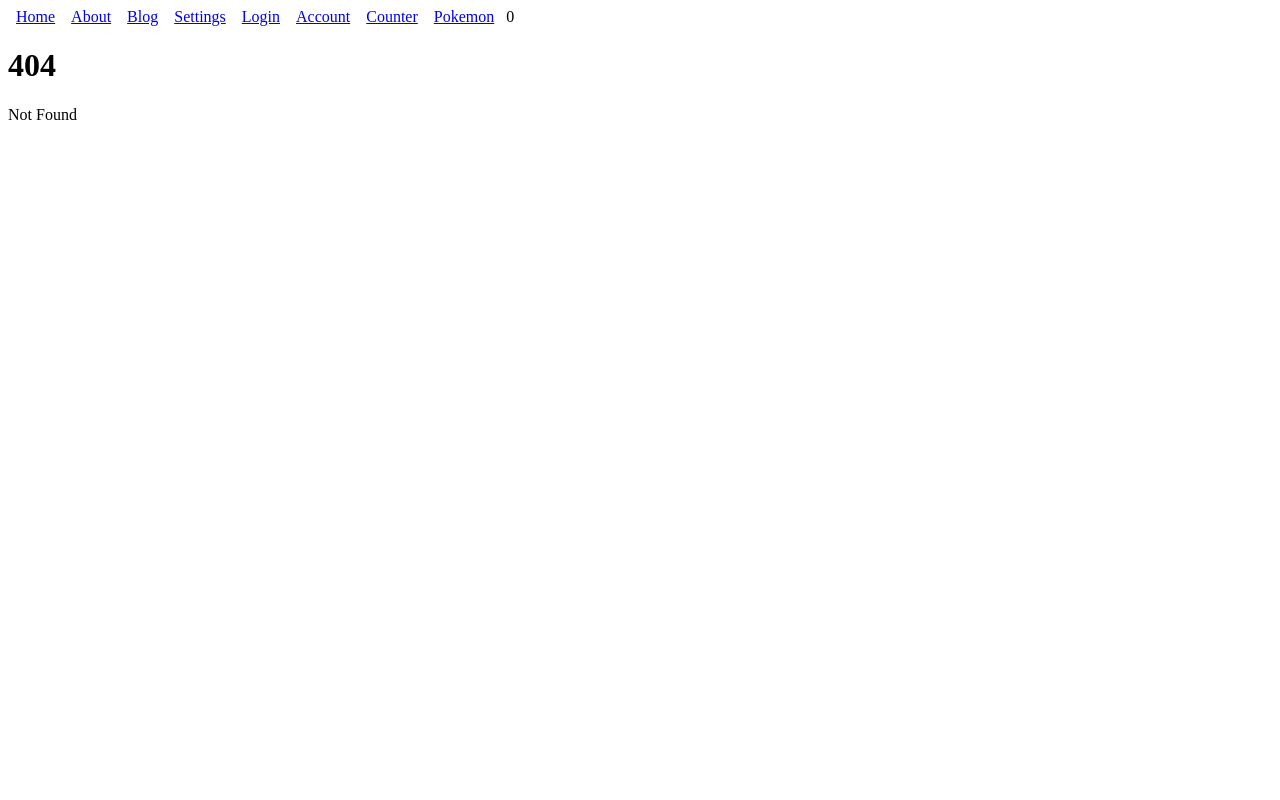
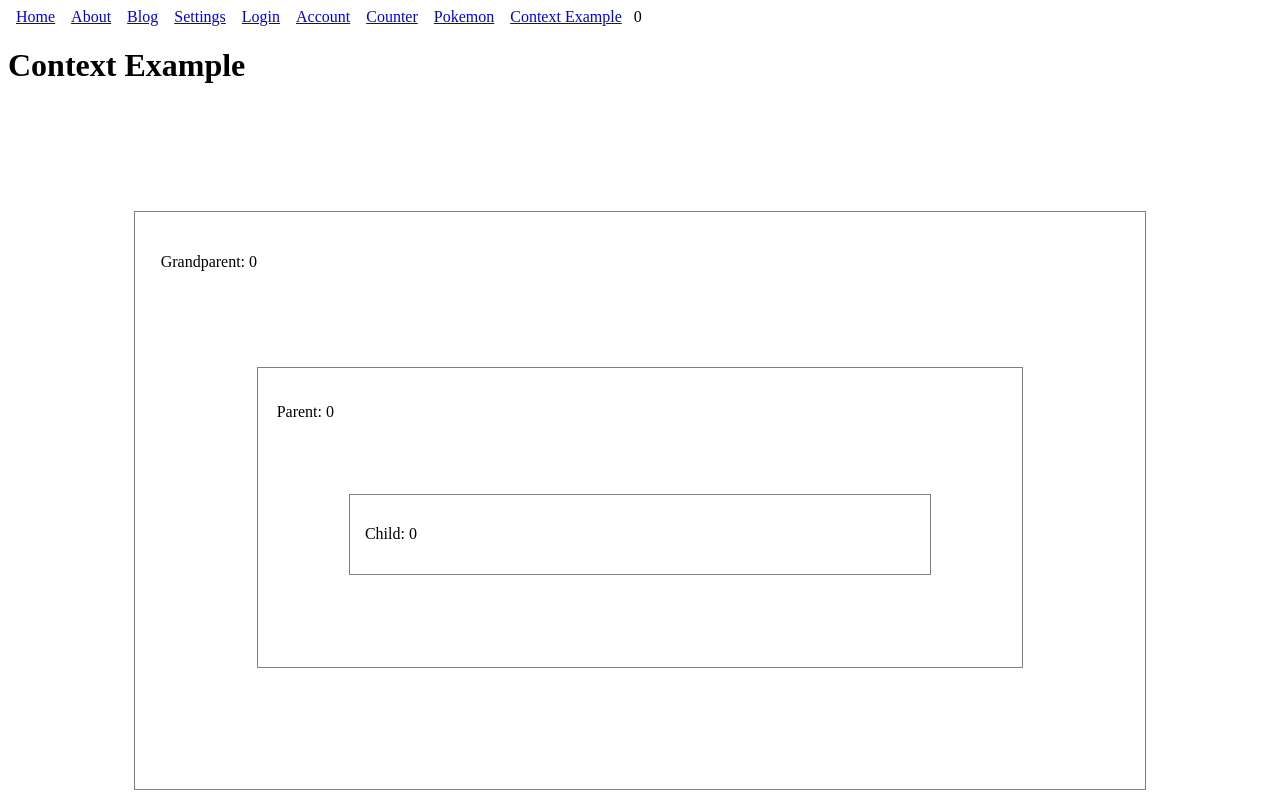
Before and after one commit to JackDiSalvatore/test-svelte-app, a SvelteKit app: page /context-example in a window 1280 px wide. Before the commit this address had no page. Shown: the top 800 px of the page. Built offline with nearby package versions, Linux system fonts and the light colour scheme.

Commit message:
context example with store for reactivity
Signed-off-by: jackdisalvatore <jackp.disalvatore@gmail.com>

```diff
--- /dev/null
+++ b/src/context/contextCounter.js
@@ -0,0 +1,11 @@
+import { writable } from 'svelte/store'
+import { getContext, setContext } from 'svelte'
+
+export function setContextCounter() {
+	let contextCounter = writable(0);	// create new store for reactivity
+	setContext('contextCounter', contextCounter);
+}
+
+export function getContextCounter() {
+	return getContext('contextCounter');
+}
--- a/src/routes/+layout.js
+++ b/src/routes/+layout.js
@@ -9,7 +9,8 @@ export function load() {
 			{ title: 'Login', link: '/login' },
 			{ title: 'Account', link: '/account' },
 			{ title: 'Counter', link: '/counter' },
-			{ title: 'Pokemon', link: '/pokemon'}
+			{ title: 'Pokemon', link: '/pokemon'},
+			{ title: 'Context Example', link: '/context-example'}
 		]
 	}
 }
--- /dev/null
+++ b/src/routes/context-example/+page.svelte
@@ -0,0 +1,20 @@
+<script>
+	import './context-example.css';
+	import Grandparent from './Grandparent.svelte';
+	import Parent from './Parent.svelte';
+	import Child from './Child.svelte';
+</script>
+
+<h1>Context Example</h1>
+
+<Grandparent>
+	<Parent>
+		<Child/>
+	</Parent>
+</Grandparent>
+
+<Grandparent>
+	<Parent>
+		<Child/>
+	</Parent>
+</Grandparent>
--- /dev/null
+++ b/src/routes/context-example/Child.svelte
@@ -0,0 +1,9 @@
+<script>
+	import { getContextCounter } from '../../context/contextCounter';
+
+	const contextCounter = getContextCounter();
+</script>
+
+<div>
+	<p>Child: {$contextCounter}</p>
+</div>
--- /dev/null
+++ b/src/routes/context-example/Grandparent.svelte
@@ -0,0 +1,18 @@
+<script lang="ts">
+	import { setContextCounter, getContextCounter } from '../../context/contextCounter';
+
+	// Set context
+	setContextCounter();
+
+	// Get the "store" from the "context"
+	const contextCounter = getContextCounter();
+
+	function updateCount(event) {
+		event.deltaY < 0 ? ($contextCounter += 1) : ($contextCounter -= 1)
+	}
+</script>
+
+<div on:wheel={updateCount}>
+	<p>Grandparent: {$contextCounter}</p>
+	<slot />
+</div>
--- /dev/null
+++ b/src/routes/context-example/Parent.svelte
@@ -0,0 +1,10 @@
+<script>
+	import { getContextCounter } from '../../context/contextCounter';
+
+	const contextCounter = getContextCounter();
+</script>
+
+<div>
+	<p>Parent: {$contextCounter}</p>
+	<slot />
+</div>
--- /dev/null
+++ b/src/routes/context-example/context-example.css
@@ -0,0 +1,5 @@
+div {
+	border: 1px solid grey;
+	margin: 10% 10%;
+	padding: 2% 2%;
+}
```
